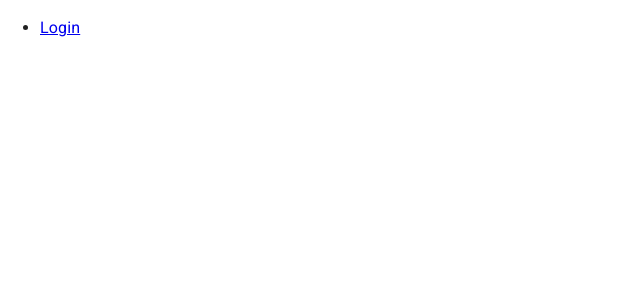
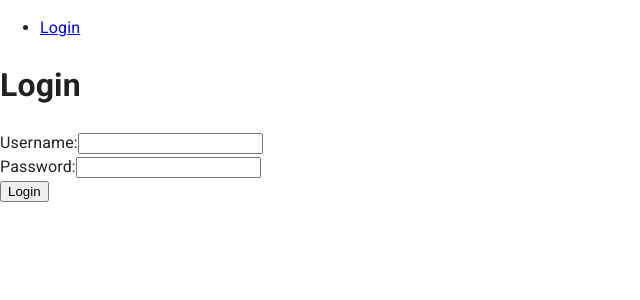
Before and after one commit to nagon86/health-log, a React (Create React App) app in the folder frontend/: page /loginpage in a window 1280 px wide. Before the commit this address had no page. Shown: the top 300 px of the page, without its empty margins (0-640 px from the left). Built offline with nearby package versions, Linux system fonts and the light colour scheme.

Commit message:
Try changing path name

```diff
--- a/frontend/src/AppRouter.tsx
+++ b/frontend/src/AppRouter.tsx
@@ -13,7 +13,7 @@ const AppRouter: React.FC = () => {
                 <ul>
                     {!isAuthenticated ? (
                         <li>
-                            <Link to="/login">Login</Link>
+                            <Link to="/loginpage">Login</Link>
                         </li>
                     ) : (
                         <>
@@ -28,9 +28,9 @@ const AppRouter: React.FC = () => {
                 </ul>
             </nav>
             <Routes>
-                <Route path="/login" element={<LoginPage />} />
-                <Route path="/form" element={isAuthenticated ? <FormPage /> : <Navigate to="/login" />} />
-                <Route path="/display" element={isAuthenticated ? <DisplayPage /> : <Navigate to="/login" />} />
+                <Route path="/loginpage" element={<LoginPage />} />
+                <Route path="/form" element={isAuthenticated ? <FormPage /> : <Navigate to="/loginpage" />} />
+                <Route path="/display" element={isAuthenticated ? <DisplayPage /> : <Navigate to="/loginpage" />} />
                 <Route path="/" element={<Navigate to="/form" replace />} />
             </Routes>
         </Router>
```
